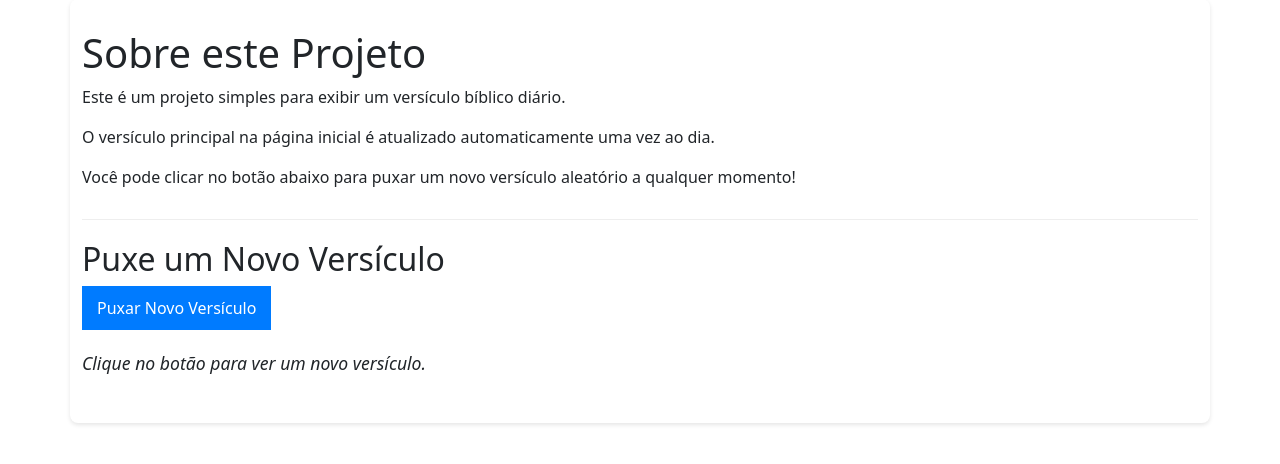
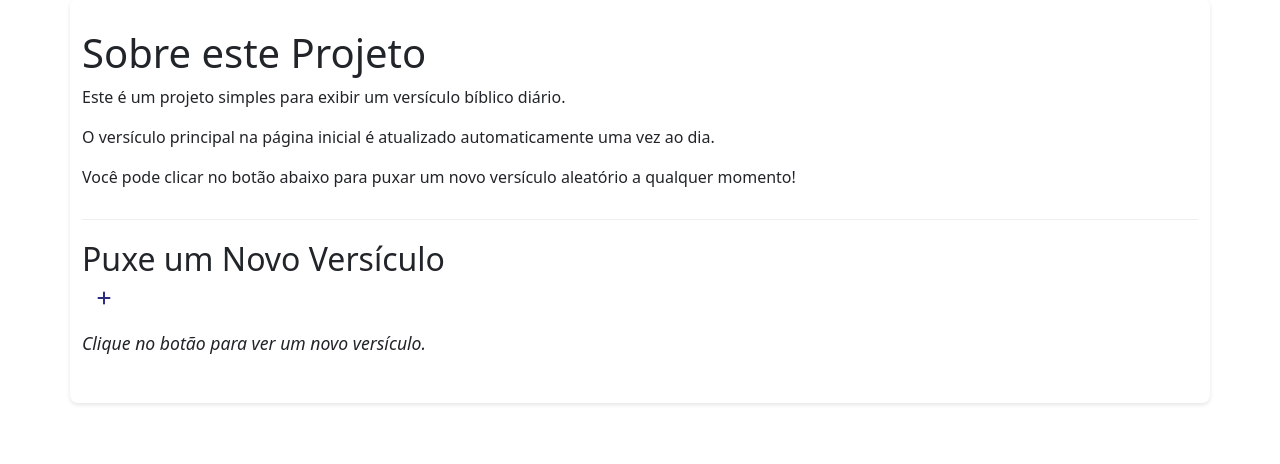
Before and after one commit to murilo-bassan/biblia_diaria, a Flask app: page /about in a window 1280 px wide. Shown: the part 127-591 px from the top of the page. Run offline with Flask 3, Linux system fonts and the light colour scheme.

Commit message:
style: mudança do botão

```diff
--- a/templates/about.html
+++ b/templates/about.html
@@ -42,19 +42,21 @@
         font-size: 0.8em;
         color: #777;
     }
-    button {
+    #fetchNewVerseButton {
         padding: 10px 15px;
         font-size: 1em;
-        background-color: #007bff;
-        color: white;
+        color: rgb(44, 44, 133);
         border: none;
         border-radius: 10px;
         cursor: pointer;
         transition: background-color 0.3s ease;
+        transition: color white 0.3s ease;
     }
-    button:hover {
+    #fetchNewVerseButton:hover {
         background-color: #0056b3;
     }
+
+
 </style>
 </head>
 <body>
@@ -69,7 +71,7 @@
 
         <div class="new-verse-section">
             <h2>Puxe um Novo Versículo</h2>
-            <button id="fetchNewVerseButton">Puxar Novo Versículo</button>
+            <a id="fetchNewVerseButton"><i class="fa-solid fa-plus"></i></a>
             <div id="newVerseDisplay" style="margin-top: 20px;">
                 <p class="new-verse-text">Clique no botão para ver um novo versículo.</p>
                 <p class="new-verse-reference"></p>
```
